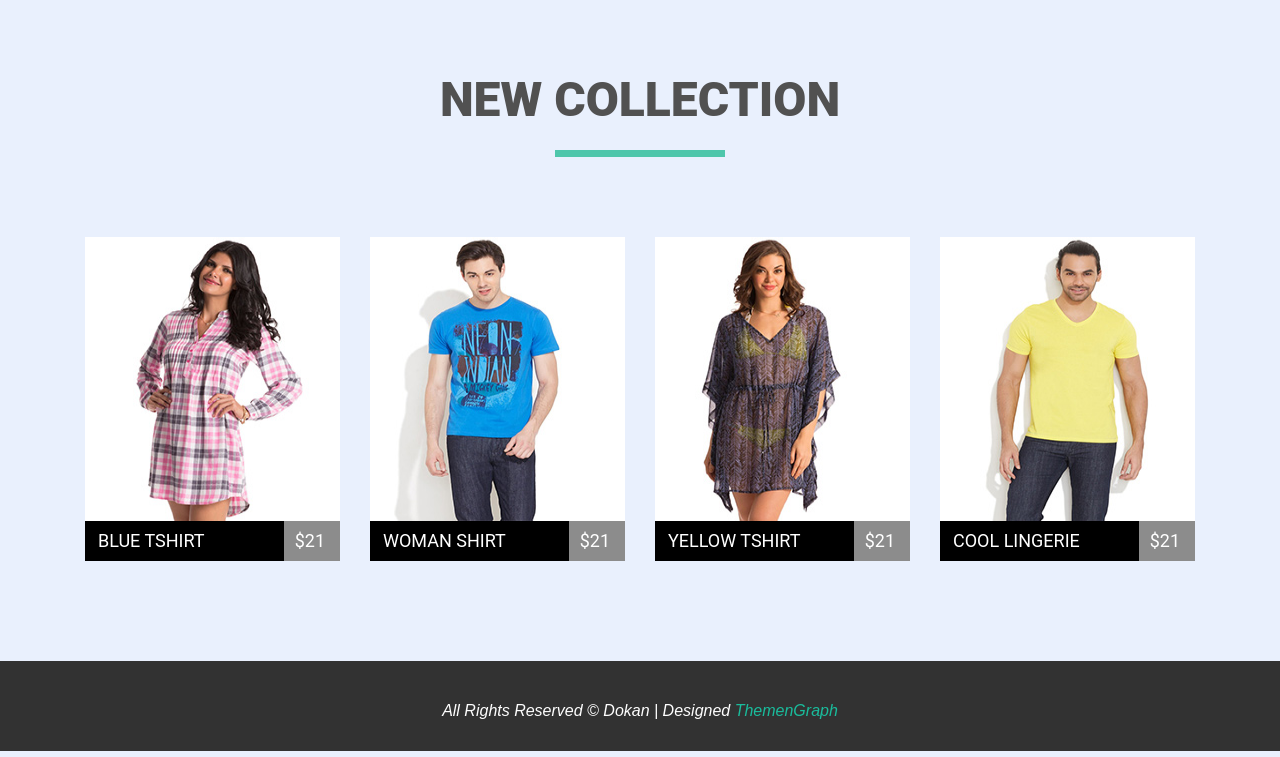
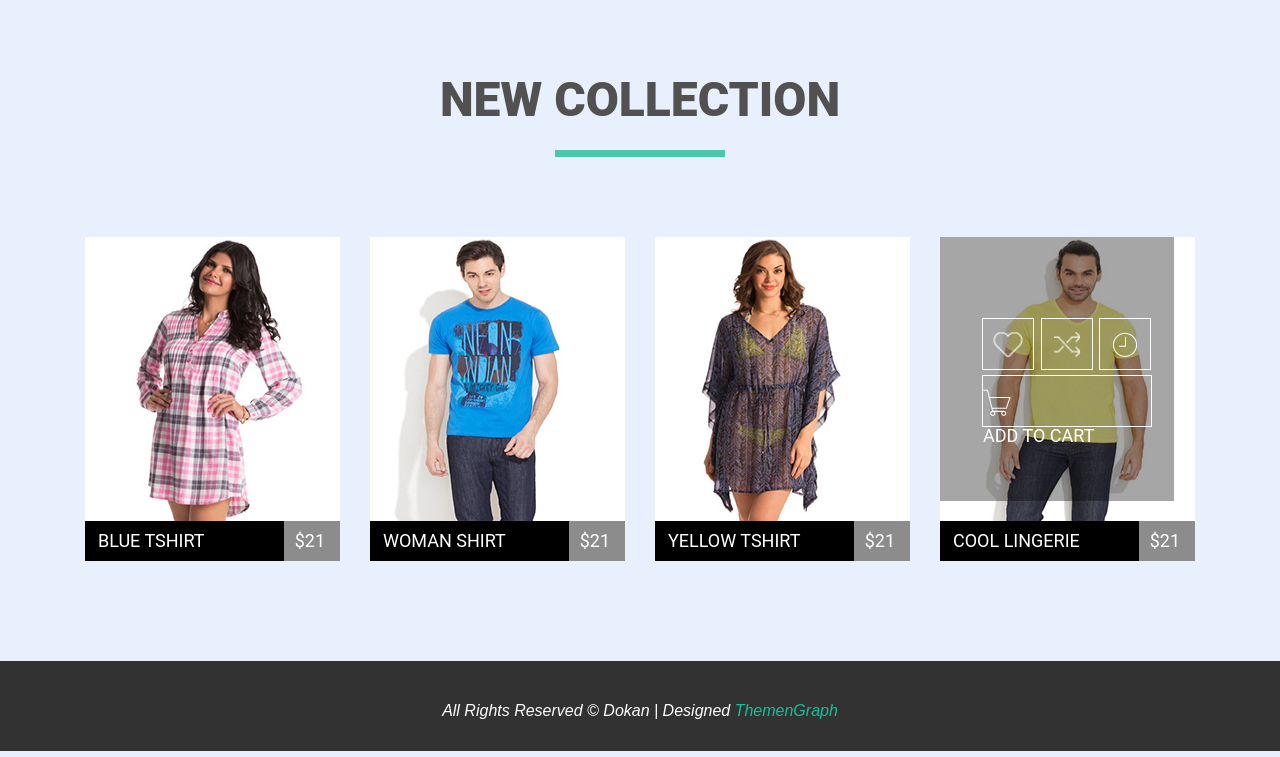
Before and after one commit to BipRaider/goit-fe-course, a plain HTML site: page module-04/index.htm in a window 1280 px wide. Shown: the part 692-1449 px from the top of the page. Drawn offline with Linux system fonts and the light colour scheme.

Commit message:
to do input at fatured

```diff
--- a/module-04/css/styles.css
+++ b/module-04/css/styles.css
@@ -231,6 +231,7 @@ section h2::after{
 }
 
 .featured{
+    position: relative;
     float: left;
 
     margin: 0;
@@ -287,9 +288,96 @@ section h2::after{
 .featured p::before{
     content:"\0024";
 }
+/*featured input*/
+.featured-input{
+    position: absolute;
+    float: left;
+    top: 0;
+    left: 0;
+    width: 234px;
+    height: 264px;
+    z-index: 15;
+    background-image:linear-gradient(to right ,rgba(0, 0, 0, 0.35), rgba(0, 0, 0, 0.35));
+}
+.featured:hover .featured-input{
+    border: 10px solid rgba(255, 255, 255, 0.808);
+    z-index: 15;
+}
 
+.input1,.input2, .input3, .input4{
+    position: absolute;
+    background-color: transparent;
+    outline: 1px solid #fff;
+}
+.input1,.input2, .input3{
+    width: 50px;
+    height: 50px;
+    bottom: 132px;
+    background-position: center;/*от центрировали*/
+}
+.input1{
+    left: 30px;
+
+}
+    .input1::before{
+        background-image:url(../img/hover/live.png);
+        width: 30px;
+        height: 25px;
+}
+
+.input2{
+    left: 89px;
+
+}
+    .input2::before{
+        background-image:url(../img/hover/arow.png);
+        width: 26px;
+        height: 25px;
+}
+.input3{
+    left: 147px;
+
+}
+    .input3::before{
+        background-image:url(../img/hover/time.png);
+        width: 24px;
+        height: 25px;
+    }
+.input4{
+    font-size: 14px;
+    font-family: "OpenSans";
+    text-align: right;
+    line-height: 2.286;
+    text-align: center;
+    margin-left: 50px;
+    bottom: 75px;
+    left: 30px;
+    width: 168px;
+    height: 50px;
+
+}
+
+.input1::before,
+.input2::before,
+.input3::before,
+.input4::before{
+content: "";
+display: block;
+z-index: 40;
+margin: 13px auto;
+background-repeat: no-repeat; /* не повторять*/
+background-size: cover;/*определяем размер залили полностью всё */
+background-position: center;/*от центрировали*/
+}
+    .input4::before{
+        background-image:url(../img/hover/telega.png);
+        margin: 0;
+        margin-top: 13px;
+        width: 28px;
+        height: 27px;
+        background-position: left;/*от центрировали*/
+}
 /*footer*/
-
 footer{
     position: relative;
     bottom: 0;
--- a/module-04/index.htm
+++ b/module-04/index.htm
@@ -63,6 +63,12 @@
                         <img src="img/category-4.jpg" alt="image">
                         <a href="#"> cool lingerie</a>
                         <p>21</p>
+                        <div class="featured-input">
+                            <a class="input1" href="#"></a>
+                            <a class="input2" href="#"></a>
+                            <a class="input3" href="#"></a>
+                            <a class="input4" href="#">add to cart</a>
+                        </div>
                     </article>
             </section>
         </div>
```
Also changed, not shown: module-04/img/hover/time.png (renamed from module-04/img/hover/.png).
